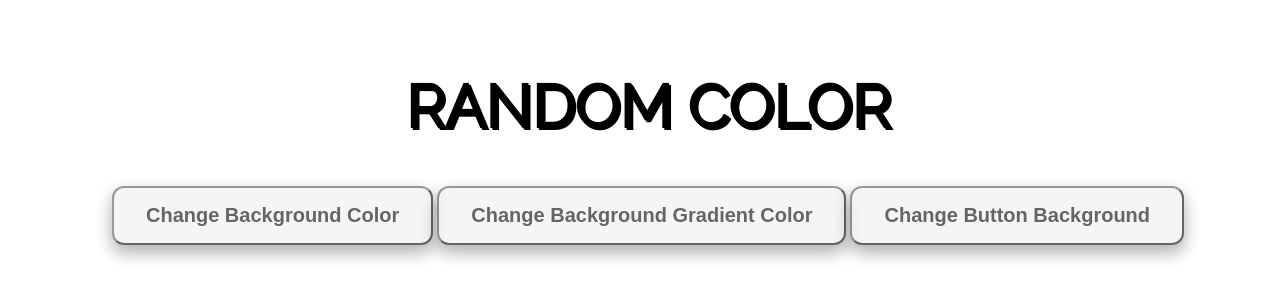
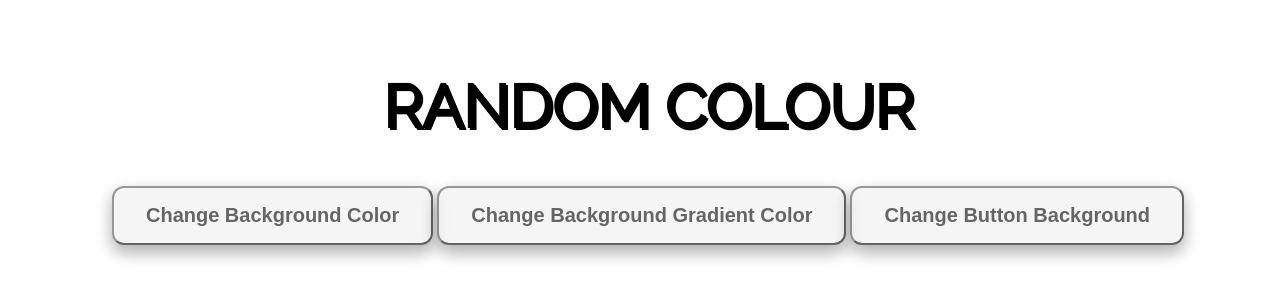
Before and after one commit to hariagre/Random_color_Generator, a plain HTML site: page index.html in a window 1280 px wide. Shown: the part 268-568 px from the top of the page. Drawn offline with Linux system fonts and the light colour scheme.

Commit message:
Saving modifications

```diff
--- a/index.html
+++ b/index.html
@@ -4,7 +4,7 @@
     <meta charset="UTF-8" />
     <meta http-equiv="X-UA-Compatible" content="IE=edge" />
     <meta name="viewport" content="width=device-width, initial-scale=1.0" />
-    <title>Random Color</title>
+    <title>Random Colour</title>
     <link rel="stylesheet" href="randomcolor.css" />
     <link rel="preconnect" href="https://fonts.googleapis.com" />
     <link rel="preconnect" href="https://fonts.gstatic.com" crossorigin />
@@ -12,7 +12,7 @@
   </head>
   <body>
     <div class="rndm">
-      <h1>RANDOM COLOR</h1>
+      <h1>RANDOM COLOUR</h1>
       <div class="color_gen">
         <button id="random">Change Background Color</button>
         <button id="gradc">Change Background Gradient Color</button>
```
Also changed, not shown: 1 other file.
